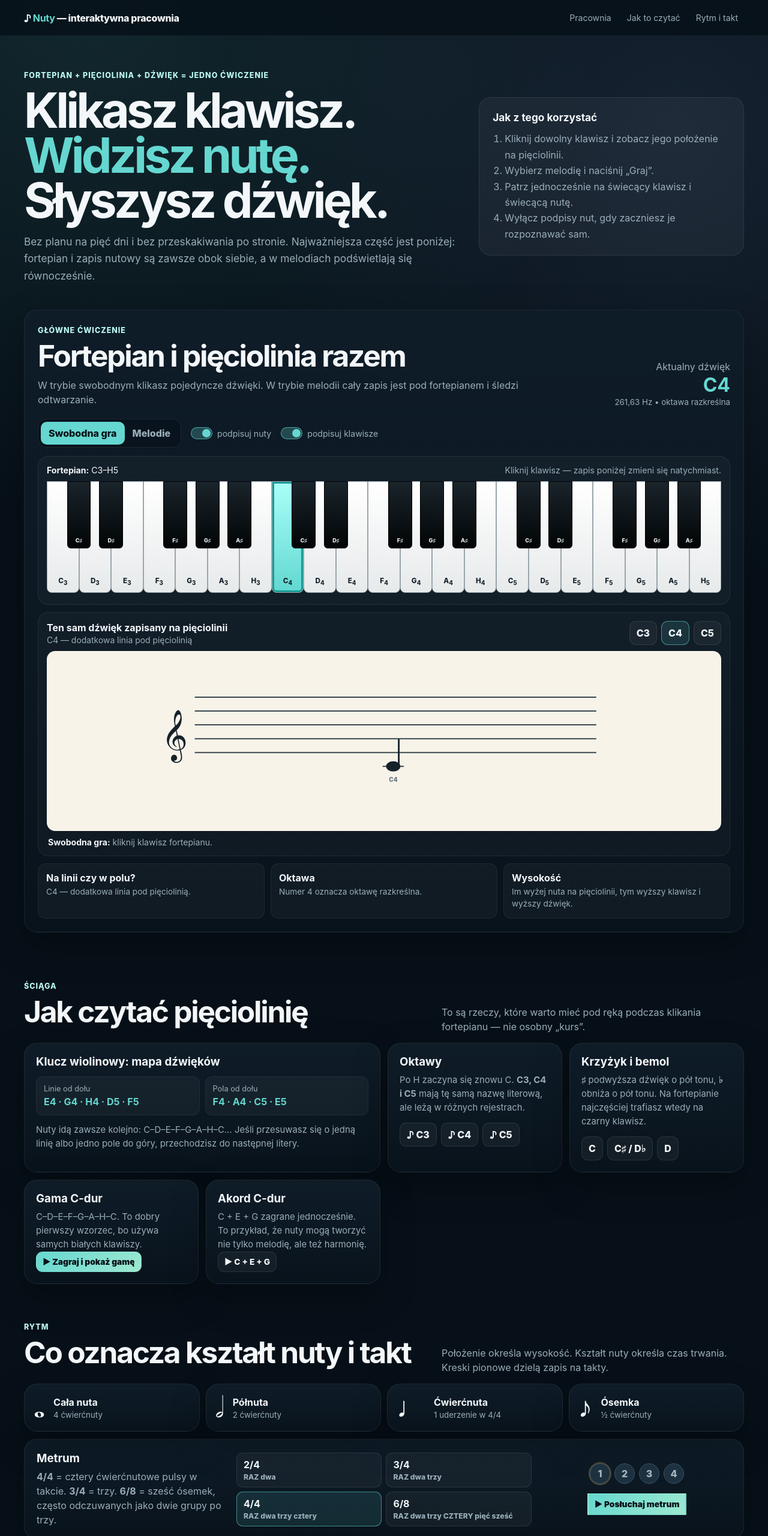
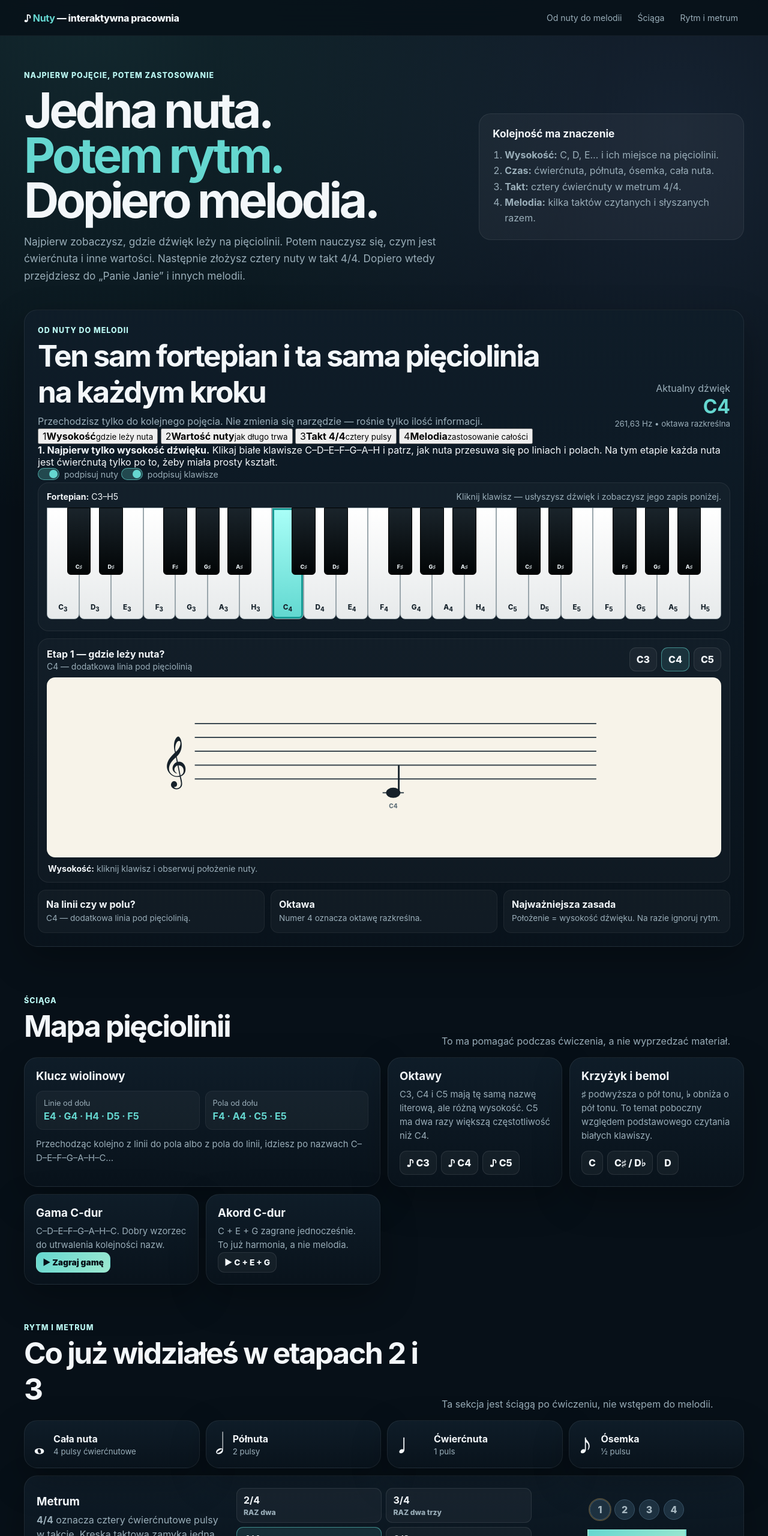
Before and after one commit to dchorazkiewicz/experiments, a plain HTML site: page index.html in a window 1280 px wide. Shown: the top 2560 px of the page at 60% size. Drawn offline with Linux system fonts and the light colour scheme.

Commit message:
Teach note concepts before introducing melodies

```diff
--- a/index.html
+++ b/index.html
@@ -5,7 +5,7 @@
   <meta name="viewport" content="width=device-width,initial-scale=1">
   <meta name="theme-color" content="#081018">
   <title>Nuty — interaktywna pracownia</title>
-  <meta name="description" content="Interaktywna nauka nut: fortepian, pięciolinia, melodie, rytm, metrum i oktawy w jednym miejscu.">
+  <meta name="description" content="Interaktywna nauka nut: wysokość, rytm, takt i melodie z fortepianem oraz pięciolinią.">
   <link rel="stylesheet" href="styles.css">
 </head>
 <body>
@@ -13,9 +13,9 @@
     <div class="wrap topbar-inner">
       <a class="brand" href="#pracownia">♪ <strong>Nuty</strong> — interaktywna pracownia</a>
       <nav>
-        <a href="#pracownia">Pracownia</a>
-        <a href="#teoria">Jak to czytać</a>
-        <a href="#rytm">Rytm i takt</a>
+        <a href="#pracownia">Od nuty do melodii</a>
+        <a href="#teoria">Ściąga</a>
+        <a href="#rytm">Rytm i metrum</a>
       </nav>
     </div>
   </header>
@@ -23,17 +23,17 @@
   <main class="wrap">
     <section class="intro">
       <div>
-        <div class="eyebrow">fortepian + pięciolinia + dźwięk = jedno ćwiczenie</div>
-        <h1>Klikasz klawisz.<br><span>Widzisz nutę.</span><br>Słyszysz dźwięk.</h1>
-        <p>Bez planu na pięć dni i bez przeskakiwania po stronie. Najważniejsza część jest poniżej: fortepian i zapis nutowy są zawsze obok siebie, a w melodiach podświetlają się równocześnie.</p>
+        <div class="eyebrow">najpierw pojęcie, potem zastosowanie</div>
+        <h1>Jedna nuta.<br><span>Potem rytm.</span><br>Dopiero melodia.</h1>
+        <p>Najpierw zobaczysz, gdzie dźwięk leży na pięciolinii. Potem nauczysz się, czym jest ćwierćnuta i inne wartości. Następnie złożysz cztery nuty w takt 4/4. Dopiero wtedy przejdziesz do „Panie Janie” i innych melodii.</p>
       </div>
       <div class="intro-card">
-        <strong>Jak z tego korzystać</strong>
+        <strong>Kolejność ma znaczenie</strong>
         <ol>
-          <li>Kliknij dowolny klawisz i zobacz jego położenie na pięciolinii.</li>
-          <li>Wybierz melodię i naciśnij „Graj”.</li>
-          <li>Patrz jednocześnie na świecący klawisz i świecącą nutę.</li>
-          <li>Wyłącz podpisy nut, gdy zaczniesz je rozpoznawać sam.</li>
+          <li><b>Wysokość:</b> C, D, E… i ich miejsce na pięciolinii.</li>
+          <li><b>Czas:</b> ćwierćnuta, półnuta, ósemka, cała nuta.</li>
+          <li><b>Takt:</b> cztery ćwierćnuty w metrum 4/4.</li>
+          <li><b>Melodia:</b> kilka taktów czytanych i słyszanych razem.</li>
         </ol>
       </div>
     </section>
@@ -41,9 +41,9 @@
     <section id="pracownia" class="studio panel">
       <div class="studio-head">
         <div>
-          <span class="section-kicker">GŁÓWNE ĆWICZENIE</span>
-          <h2>Fortepian i pięciolinia razem</h2>
-          <p>W trybie swobodnym klikasz pojedyncze dźwięki. W trybie melodii cały zapis jest pod fortepianem i śledzi odtwarzanie.</p>
+          <span class="section-kicker">OD NUTY DO MELODII</span>
+          <h2>Ten sam fortepian i ta sama pięciolinia na każdym kroku</h2>
+          <p>Przechodzisz tylko do kolejnego pojęcia. Nie zmienia się narzędzie — rośnie tylko ilość informacji.</p>
         </div>
         <div class="current-note" id="currentNote">
           <span>Aktualny dźwięk</span>
@@ -52,11 +52,19 @@
         </div>
       </div>
 
-      <div class="mode-row">
-        <div class="segmented" id="modeSwitch">
-          <button class="active" data-mode="free">Swobodna gra</button>
-          <button data-mode="melody">Melodie</button>
-        </div>
+      <div class="learning-path" id="stageSwitch">
+        <button class="stage-button active" data-stage="pitch"><span>1</span><b>Wysokość</b><small>gdzie leży nuta</small></button>
+        <button class="stage-button" data-stage="duration"><span>2</span><b>Wartość nuty</b><small>jak długo trwa</small></button>
+        <button class="stage-button" data-stage="measure"><span>3</span><b>Takt 4/4</b><small>cztery pulsy</small></button>
+        <button class="stage-button" data-stage="melody"><span>4</span><b>Melodia</b><small>zastosowanie całości</small></button>
+      </div>
+
+      <div class="stage-explanation" id="stageExplanation">
+        <strong>1. Najpierw tylko wysokość dźwięku.</strong>
+        <span>Klikaj białe klawisze C–D–E–F–G–A–H i patrz, jak nuta przesuwa się po liniach i polach. Na tym etapie każda nuta jest ćwierćnutą tylko po to, żeby miała prosty kształt.</span>
+      </div>
+
+      <div class="utility-row">
         <label class="toggle"><input type="checkbox" id="showLabels" checked><span></span> podpisuj nuty</label>
         <label class="toggle"><input type="checkbox" id="showKeyboardLabels" checked><span></span> podpisuj klawisze</label>
       </div>
@@ -64,7 +72,7 @@
       <div class="piano-frame">
         <div class="piano-caption">
           <span><b>Fortepian:</b> C3–H5</span>
-          <span class="hint">Kliknij klawisz — zapis poniżej zmieni się natychmiast.</span>
+          <span class="hint">Kliknij klawisz — usłyszysz dźwięk i zobaczysz jego zapis poniżej.</span>
         </div>
         <div class="piano-scroll">
           <div class="piano" id="piano" aria-label="Interaktywna klawiatura fortepianu od C3 do H5"></div>
@@ -72,9 +80,9 @@
       </div>
 
       <div class="score-frame">
-        <div id="freeToolbar" class="score-toolbar">
+        <div id="pitchToolbar" class="score-toolbar">
           <div>
-            <strong>Ten sam dźwięk zapisany na pięciolinii</strong>
+            <strong>Etap 1 — gdzie leży nuta?</strong>
             <span id="notePositionText">C4 — dodatkowa linia pod pięciolinią</span>
           </div>
           <div class="octave-buttons">
@@ -84,7 +92,32 @@
           </div>
         </div>
 
-        <div id="melodyToolbar" class="score-toolbar melody-toolbar hidden">
+        <div id="durationToolbar" class="score-toolbar hidden">
+          <div>
+            <strong>Etap 2 — ta sama wysokość, inny czas trwania</strong>
+            <span>Położenie nuty się nie zmienia. Zmienia się jej kształt i długość dźwięku.</span>
+          </div>
+          <div class="value-picker" id="valuePicker">
+            <button data-beats="0.5"><b>♪</b><span>ósemka</span><small>½ pulsu</small></button>
+            <button data-beats="1" class="active"><b>♩</b><span>ćwierćnuta</span><small>1 puls</small></button>
+            <button data-beats="2"><b>𝅗𝅥</b><span>półnuta</span><small>2 pulsy</small></button>
+            <button data-beats="4"><b>𝅝</b><span>cała nuta</span><small>4 pulsy</small></button>
+            <button class="primary" id="playValue">▶ Posłuchaj długości</button>
+          </div>
+        </div>
+
+        <div id="measureToolbar" class="score-toolbar hidden">
+          <div>
+            <strong>Etap 3 — jeden takt 4/4</strong>
+            <span>C4 – D4 – E4 – F4. Każda nuta to ćwierćnuta, więc razem zajmują 4 pulsy.</span>
+          </div>
+          <div class="player-controls">
+            <button class="primary" id="playMeasure">▶ Zagraj takt</button>
+            <label>Tempo <input id="measureTempo" type="range" min="50" max="130" value="76"><b><span id="measureTempoValue">76</span> BPM</b></label>
+          </div>
+        </div>
+
+        <div id="melodyToolbar" class="score-toolbar hidden">
           <div class="song-picker" id="songPicker"></div>
           <div class="player-controls">
             <button class="primary" id="playMelody">▶ Graj</button>
@@ -95,11 +128,11 @@
         </div>
 
         <div class="paper score-scroll" id="scoreScroll">
-          <svg id="score" viewBox="0 0 1000 300" role="img" aria-label="Interaktywna pięciolinia"></svg>
+          <svg id="score" viewBox="0 0 1000 390" role="img" aria-label="Interaktywna pięciolinia"></svg>
         </div>
 
         <div class="playback-line">
-          <div id="playbackStatus"><b>Swobodna gra:</b> kliknij klawisz fortepianu.</div>
+          <div id="playbackStatus"><b>Wysokość:</b> kliknij klawisz i obserwuj położenie nuty.</div>
           <div id="beatStatus"></div>
         </div>
       </div>
@@ -107,29 +140,29 @@
       <div class="integrated-help">
         <div><b>Na linii czy w polu?</b><span id="lineSpaceHint">C4 leży na dodatkowej linii pod pięciolinią.</span></div>
         <div><b>Oktawa</b><span id="octaveHint">Numer 4 oznacza oktawę razkreślną.</span></div>
-        <div><b>Wysokość</b><span>Im wyżej nuta na pięciolinii, tym wyższy klawisz i wyższy dźwięk.</span></div>
+        <div><b>Najważniejsza zasada</b><span id="conceptHint">Położenie = wysokość dźwięku. Na razie ignoruj rytm.</span></div>
       </div>
     </section>
 
     <section id="teoria" class="theory-section">
       <div class="section-title">
-        <div><span class="section-kicker">ŚCIĄGA</span><h2>Jak czytać pięciolinię</h2></div>
-        <p>To są rzeczy, które warto mieć pod ręką podczas klikania fortepianu — nie osobny „kurs”.</p>
+        <div><span class="section-kicker">ŚCIĄGA</span><h2>Mapa pięciolinii</h2></div>
+        <p>To ma pomagać podczas ćwiczenia, a nie wyprzedzać materiał.</p>
       </div>
 
       <div class="theory-grid">
         <article class="panel theory-card wide">
-          <h3>Klucz wiolinowy: mapa dźwięków</h3>
+          <h3>Klucz wiolinowy</h3>
           <div class="staff-map">
             <div class="map-group"><span>Linie od dołu</span><strong>E4 · G4 · H4 · D5 · F5</strong></div>
             <div class="map-group"><span>Pola od dołu</span><strong>F4 · A4 · C5 · E5</strong></div>
           </div>
-          <p>Nuty idą zawsze kolejno: C–D–E–F–G–A–H–C… Jeśli przesuwasz się o jedną linię albo jedno pole do góry, przechodzisz do następnej litery.</p>
+          <p>Przechodząc kolejno z linii do pola albo z pola do linii, idziesz po nazwach C–D–E–F–G–A–H–C…</p>
         </article>
 
         <article class="panel theory-card">
           <h3>Oktawy</h3>
-          <p>Po H zaczyna się znowu C. <b>C3, C4 i C5</b> mają tę samą nazwę literową, ale leżą w różnych rejestrach.</p>
+          <p>C3, C4 i C5 mają tę samą nazwę literową, ale różną wysokość. C5 ma dwa razy większą częstotliwość niż C4.</p>
           <div class="mini-actions">
             <button data-demo-midi="48">♪ C3</button><button data-demo-midi="60">♪ C4</button><button data-demo-midi="72">♪ C5</button>
           </div>
@@ -137,7 +170,7 @@
 
         <article class="panel theory-card">
           <h3>Krzyżyk i bemol</h3>
-          <p><b>♯</b> podwyższa dźwięk o pół tonu, <b>♭</b> obniża o pół tonu. Na fortepianie najczęściej trafiasz wtedy na czarny klawisz.</p>
+          <p><b>♯</b> podwyższa o pół tonu, <b>♭</b> obniża o pół tonu. To temat poboczny względem podstawowego czytania białych klawiszy.</p>
           <div class="mini-actions">
             <button data-demo-midi="60">C</button><button data-demo-midi="61">C♯ / D♭</button><button data-demo-midi="62">D</button>
           </div>
@@ -145,13 +178,13 @@
 
         <article class="panel theory-card">
           <h3>Gama C-dur</h3>
-          <p>C–D–E–F–G–A–H–C. To dobry pierwszy wzorzec, bo używa samych białych klawiszy.</p>
-          <button class="primary small" id="playScale">▶ Zagraj i pokaż gamę</button>
+          <p>C–D–E–F–G–A–H–C. Dobry wzorzec do utrwalenia kolejności nazw.</p>
+          <button class="primary small" id="playScale">▶ Zagraj gamę</button>
         </article>
 
         <article class="panel theory-card">
           <h3>Akord C-dur</h3>
-          <p>C + E + G zagrane jednocześnie. To przykład, że nuty mogą tworzyć nie tylko melodię, ale też harmonię.</p>
+          <p>C + E + G zagrane jednocześnie. To już harmonia, a nie melodia.</p>
           <button class="small" id="playChord">▶ C + E + G</button>
         </article>
       </div>
@@ -159,21 +192,21 @@
 
     <section id="rytm" class="rhythm-section">
       <div class="section-title">
-        <div><span class="section-kicker">RYTM</span><h2>Co oznacza kształt nuty i takt</h2></div>
-        <p>Położenie określa wysokość. Kształt nuty określa czas trwania. Kreski pionowe dzielą zapis na takty.</p>
+        <div><span class="section-kicker">Rytm i metrum</span><h2>Co już widziałeś w etapach 2 i 3</h2></div>
+        <p>Ta sekcja jest ściągą po ćwiczeniu, nie wstępem do melodii.</p>
       </div>
 
       <div class="values-grid">
-        <div class="panel value-card"><span class="symbol">𝅝</span><div><b>Cała nuta</b><small>4 ćwierćnuty</small></div></div>
-        <div class="panel value-card"><span class="symbol">𝅗𝅥</span><div><b>Półnuta</b><small>2 ćwierćnuty</small></div></div>
-        <div class="panel value-card"><span class="symbol">♩</span><div><b>Ćwierćnuta</b><small>1 uderzenie w 4/4</small></div></div>
-        <div class="panel value-card"><span class="symbol">♪</span><div><b>Ósemka</b><small>½ ćwierćnuty</small></div></div>
+        <div class="panel value-card"><span class="symbol">𝅝</span><div><b>Cała nuta</b><small>4 pulsy ćwierćnutowe</small></div></div>
+        <div class="panel value-card"><span class="symbol">𝅗𝅥</span><div><b>Półnuta</b><small>2 pulsy</small></div></div>
+        <div class="panel value-card"><span class="symbol">♩</span><div><b>Ćwierćnuta</b><small>1 puls</small></div></div>
+        <div class="panel value-card"><span class="symbol">♪</span><div><b>Ósemka</b><small>½ pulsu</small></div></div>
       </div>
 
       <div class="panel meter-lab">
         <div class="meter-copy">
           <h3>Metrum</h3>
-          <p><b>4/4</b> = cztery ćwierćnutowe pulsy w takcie. <b>3/4</b> = trzy. <b>6/8</b> = sześć ósemek, często odczuwanych jako dwie grupy po trzy.</p>
+          <p><b>4/4</b> oznacza cztery ćwierćnutowe pulsy w takcie. Kreska taktowa zamyka jedną taką grupę i zaczyna następną.</p>
         </div>
         <div class="meter-buttons">
           <button data-meter="2"><b>2/4</b><span>RAZ dwa</span></button>
@@ -188,7 +221,7 @@
       </div>
     </section>
 
-    <footer>Najważniejsze ćwiczenie jest zawsze w jednej sekcji: fortepian → pięciolinia → melodia → podświetlenie.</footer>
+    <footer>Najpierw rozpoznajesz pojedynczą nutę, potem jej wartość, potem takt, a dopiero potem pełną melodię.</footer>
   </main>
   <script src="app.js"></script>
 </body>
```
